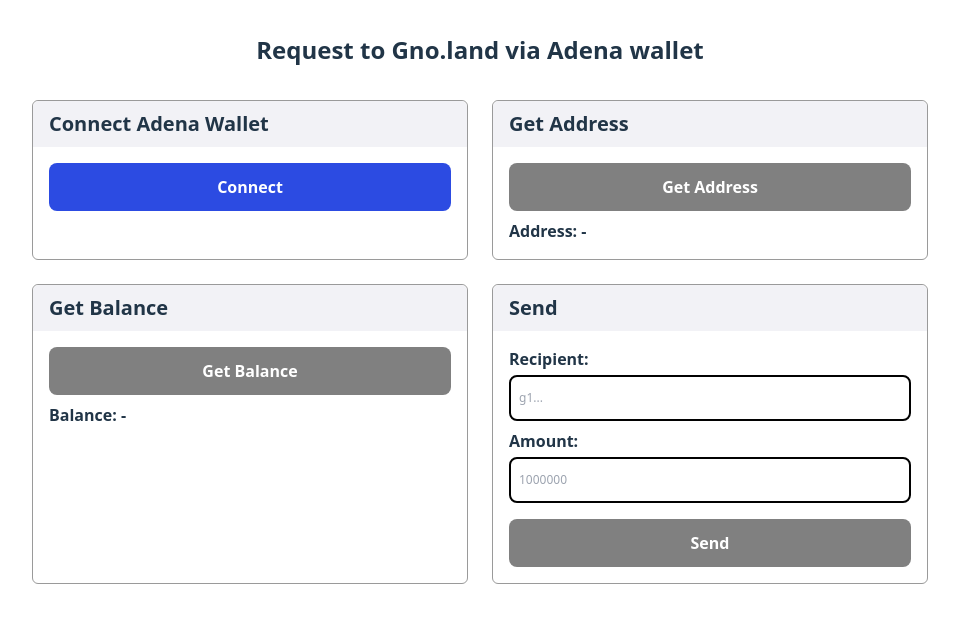
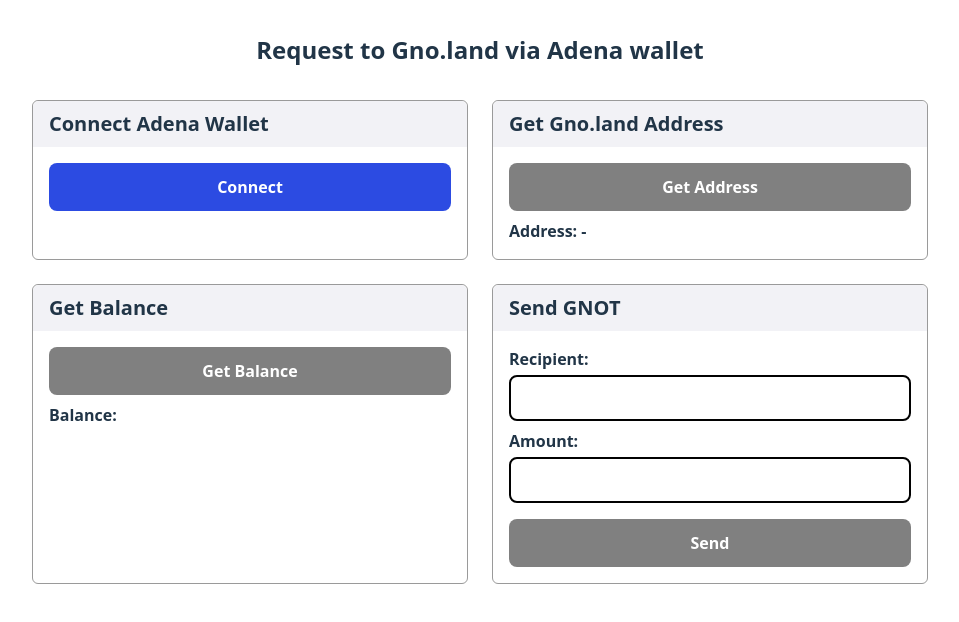
Before and after one commit to song127/Onbloc-Adena-Wallet-Connect, a React (Vite) app: page / in a window 1280 px wide. Shown: the top 622 px of the page, without its empty margins (160-1119 px from the left). Built offline with nearby package versions, Linux system fonts and the light colour scheme.

Commit message:
fix: fix wrong unit, fix wrong UI in input

```diff
--- a/src/components/common/BasicInput.tsx
+++ b/src/components/common/BasicInput.tsx
@@ -3,6 +3,7 @@
  * @desc 공통 인풋 컴포넌트(상태/이벤트/placeholder)
  */
 import type { ReactElement, ChangeEvent } from "react";
+import { useRef, useLayoutEffect, useState } from "react";
 
 /**
  * BasicInputProps - 인풋 props
@@ -10,26 +11,95 @@
  * @property {boolean} disabled - 비활성화 여부
  * @property {string} value - 입력값
  * @property {(e: ChangeEvent<HTMLInputElement>) => void} onChange - 입력 이벤트
+ * @property {string} type - 입력 타입
  */
 interface BasicInputProps {
   placeholder: string;
   disabled: boolean;
   value: string;
   onChange: (e: ChangeEvent<HTMLInputElement>) => void;
+  type?: "string" | "number";
 }
 
 /**
  * BasicInput - 공통 인풋
  * @param {BasicInputProps} props
  */
-const BasicInput = ({ placeholder, disabled, value, onChange }: BasicInputProps): ReactElement => (
+const BasicInput = ({ placeholder, disabled, value, onChange, type = "string" }: BasicInputProps): ReactElement => {
+  const inputRef = useRef<HTMLInputElement>(null);
+  const mirrorRef = useRef<HTMLSpanElement>(null);
+  const unitRef = useRef<HTMLSpanElement>(null);
+  const [valueWidth, setValueWidth] = useState(0);
+  const [unitWidth, setUnitWidth] = useState(0);
+  const [inputWidth, setInputWidth] = useState(0);
+
+  useLayoutEffect(() => {
+    if (mirrorRef.current) {
+      setValueWidth(mirrorRef.current.offsetWidth);
+    }
+    if (unitRef.current) {
+      setUnitWidth(unitRef.current.offsetWidth);
+    }
+    if (inputRef.current) {
+      setInputWidth(inputRef.current.offsetWidth);
+    }
+  }, [value, placeholder]);
+
+  // input padding left/right (px-2 = 0.5rem = 8px)
+  const paddingRight = type === "number" ? 64 : 8; // pr-16 = 4rem = 64px, else px-2 = 8px
+  const minUnitGap = 0; // 또는 -1, -2 등
+  const unitLeft = 24 + valueWidth + minUnitGap;
+  const shouldFixRight = type === "number" && unitLeft + unitWidth + paddingRight > inputWidth;
+
+  return (
+    <div className="relative w-full">
       <input
-    className="w-full px-2 py-3 border-2 border-black border-solid rounded-input text-input"
+        ref={inputRef}
+        className={`w-full px-2 py-3 font-semibold text-black border-2 border-black border-solid rounded-input text-input ${type === "number" ? "pr-16" : ""}`}
         placeholder={placeholder}
         disabled={disabled}
         value={value}
         onChange={onChange}
+        type={type === "number" ? "number" : "text"}
+        inputMode={type === "number" ? "numeric" : undefined}
+        autoComplete="off"
+        style={{ position: "relative", background: "transparent" }}
       />
+      {/* mirror span: padding/border 없이 value만 측정 */}
+      {type === "number" && (
+        <span
+          ref={mirrorRef}
+          className="absolute invisible whitespace-pre"
+          aria-hidden="true"
+          style={{
+            fontSize: "12px",
+            fontFamily: "inherit",
+            fontWeight: "inherit",
+            left: 0,
+            top: 0,
+            pointerEvents: "none",
+          }}
+        >
+          {value}
+        </span>
+      )}
+      {/* 단위 표시 */}
+      {type === "number" && value && (
+        <span
+          ref={unitRef}
+          className="absolute font-semibold text-black bg-white pointer-events-none select-none top-1/2 text-input"
+          style={
+            shouldFixRight
+              ? { right: 12, transform: "translateY(-50%)" }
+              : { left: unitLeft, transform: "translateY(-50%)" }
+          }
+          aria-hidden="true"
+        >
+          ugnot
+        </span>
+      )}
+    </div>
   );
+};
 
 export default BasicInput;
--- a/src/constants/messages.ts
+++ b/src/constants/messages.ts
@@ -17,17 +17,20 @@
     TX_SUCCESS: "Transaction Success",
   },
   UI: {
+    CONNECT_WALLET: "Connect Adena Wallet",
     CONNECT: "Connect",
     CONNECTED: "Connected",
-    GET_ADDRESS: "Get Address",
+    GET_ADDRESS_TITLE: "Get Gno.land Address",
+    GET_ADDRESS_BUTTON: "Get Address",
     GET_BALANCE: "Get Balance",
-    SEND: "Send",
+    SEND_TITLE: "Send GNOT",
+    SEND_BUTTON: "Send",
     SENDING: "Sending...",
     RECIPIENT: "Recipient:",
     AMOUNT: "Amount:",
     ADDRESS: "Address:",
     BALANCE: "Balance:",
     TX_HASH: "txHash:",
-    CONNECT_WALLET: "Connect Adena Wallet",
+    LOADING: "Loading...",
   },
 } as const;
--- a/src/hooks/useAdena.ts
+++ b/src/hooks/useAdena.ts
@@ -175,7 +175,7 @@
   const sendTokens = useCallback(
     async (from: string, to: string, amount: string | number): Promise<{ txHash: string }> => {
       const adena = getAdena();
-      const microAmount = Math.floor(Number(amount) * 1_000_000).toString();
+      // const microAmount = Math.floor(Number(amount) * 1_000_000).toString();
       try {
         const res = await adena.DoContract({
           messages: [
@@ -184,7 +184,7 @@
               value: {
                 from_address: from,
                 to_address: to,
-                amount: `${microAmount}ugnot`,
+                amount: `${amount}ugnot`,
               },
             },
           ],
--- a/src/pages/Home.tsx
+++ b/src/pages/Home.tsx
@@ -46,12 +46,12 @@
   /**
    * 잔고 포맷팅 (gnot 단위)
    */
-  const formattedBalance = useMemo((): string => {
-    if (!balance) return "-";
-    // TODO: BigNumber.js 적용 권장
-    const float = Number(balance) / 1_000_000;
-    return `${float.toFixed(4)} gnot`;
-  }, [balance]);
+  // const formattedBalance = useMemo((): string => {
+  //   if (!balance) return "-";
+  //   // TODO: BigNumber.js 적용 권장
+  //   const float = Number(balance) / 1_000_000;
+  //   return `${float.toFixed(4)} gnot`;
+  // }, [balance]);
 
   /**
    * Adena Wallet 연결 핸들러
@@ -175,9 +175,9 @@
         </TitleCard>
 
         {/* Card 2: 주소 조회 */}
-        <TitleCard title={MSG.UI.GET_ADDRESS}>
+        <TitleCard title={MSG.UI.GET_ADDRESS_TITLE}>
           <ReactButton disabled={!isWalletConnected || isLoadingAddress} onClick={handleGetAddress}>
-            {isLoadingAddress ? MSG.UI.SENDING : MSG.UI.GET_ADDRESS}
+            {isLoadingAddress ? MSG.UI.LOADING : MSG.UI.GET_ADDRESS_BUTTON}
           </ReactButton>
           <div className="mt-2 font-semibold text-left text-body">
             {MSG.UI.ADDRESS} {address || "-"}
@@ -187,35 +187,31 @@
         {/* Card 3: 잔고 조회 */}
         <TitleCard title={MSG.UI.GET_BALANCE}>
           <ReactButton disabled={!isWalletConnected || isLoadingBalance} onClick={handleGetBalance}>
-            {isLoadingBalance ? MSG.UI.SENDING : MSG.UI.GET_BALANCE}
+            {isLoadingBalance ? MSG.UI.LOADING : MSG.UI.GET_BALANCE}
           </ReactButton>
           <div className="mt-2 font-semibold text-left text-body">
-            {MSG.UI.BALANCE} {formattedBalance}
+            {MSG.UI.BALANCE} {balance} {balance ? "ugnot" : ""}
           </div>
         </TitleCard>
 
         {/* Card 4: GNOT 전송 */}
-        <TitleCard title={MSG.UI.SEND}>
+        <TitleCard title={MSG.UI.SEND_TITLE}>
           <label className="block mb-1 font-semibold text-left text-body">{MSG.UI.RECIPIENT}</label>
-          <BasicInput
-            placeholder="g1..."
-            disabled={!isWalletConnected}
-            value={recipient}
-            onChange={handleRecipientChange}
-          />
+          <BasicInput placeholder="" disabled={!isWalletConnected} value={recipient} onChange={handleRecipientChange} />
 
           <Gap h={2} />
           <label className="block mb-1 font-semibold text-left text-body">{MSG.UI.AMOUNT}</label>
           <BasicInput
-            placeholder="1000000"
+            placeholder=""
             disabled={!isWalletConnected}
             value={sendAmount}
             onChange={handleAmountChange}
+            type="number"
           />
 
           <Gap h={4} />
           <ReactButton disabled={!isWalletConnected || isSending} onClick={handleSend}>
-            {isSending ? MSG.UI.SENDING : MSG.UI.SEND}
+            {isSending ? MSG.UI.SENDING : MSG.UI.SEND_BUTTON}
           </ReactButton>
         </TitleCard>
       </div>
--- a/src/reset.css
+++ b/src/reset.css
@@ -170,3 +170,13 @@
     outline: none;
   }
 }
+
+input[type="number"]::-webkit-outer-spin-button,
+input[type="number"]::-webkit-inner-spin-button {
+  -webkit-appearance: none;
+  margin: 0;
+}
+
+input[type="number"] {
+  -moz-appearance: textfield;
+}
```
Lines whose indentation alone changed are shown as unchanged.
